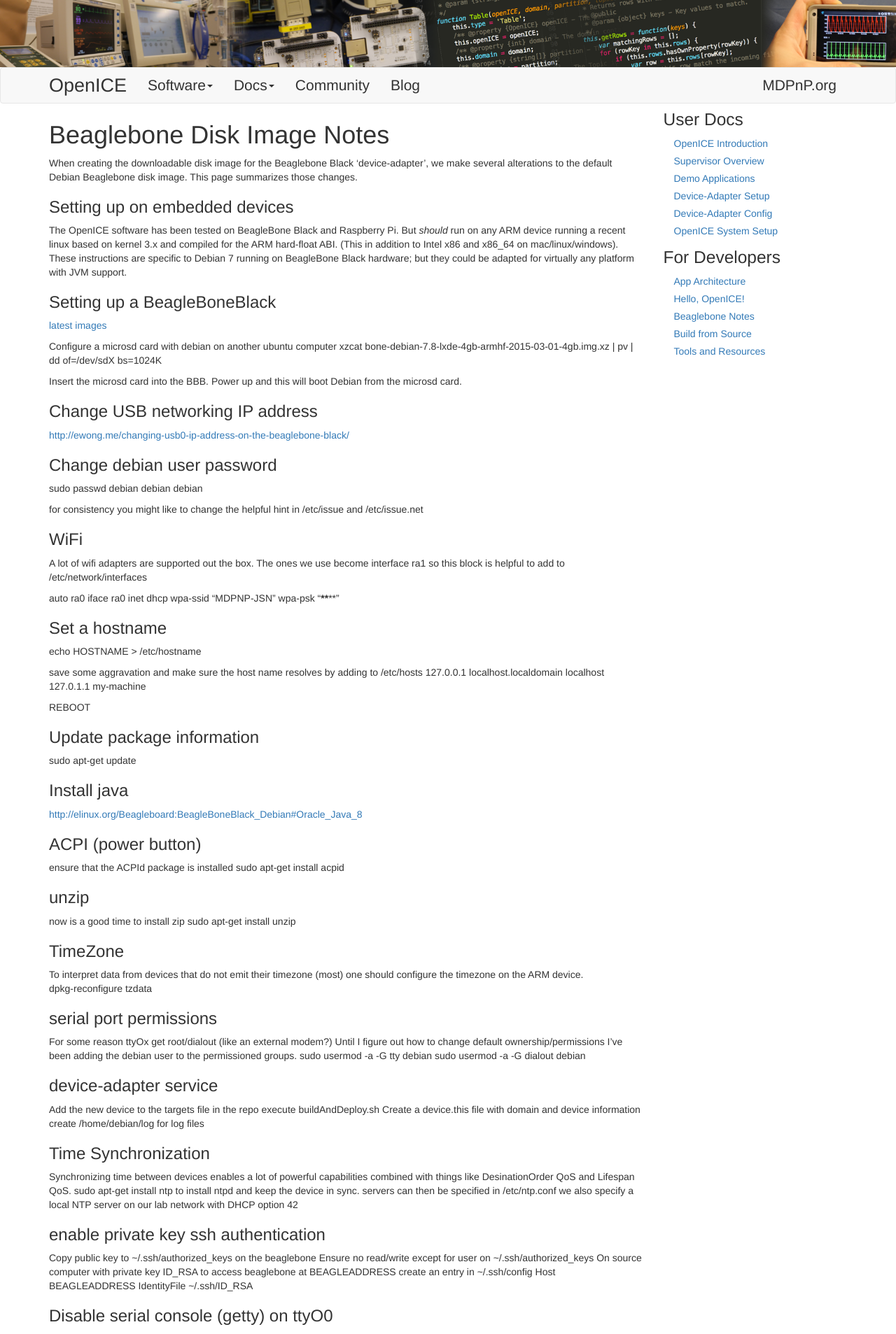
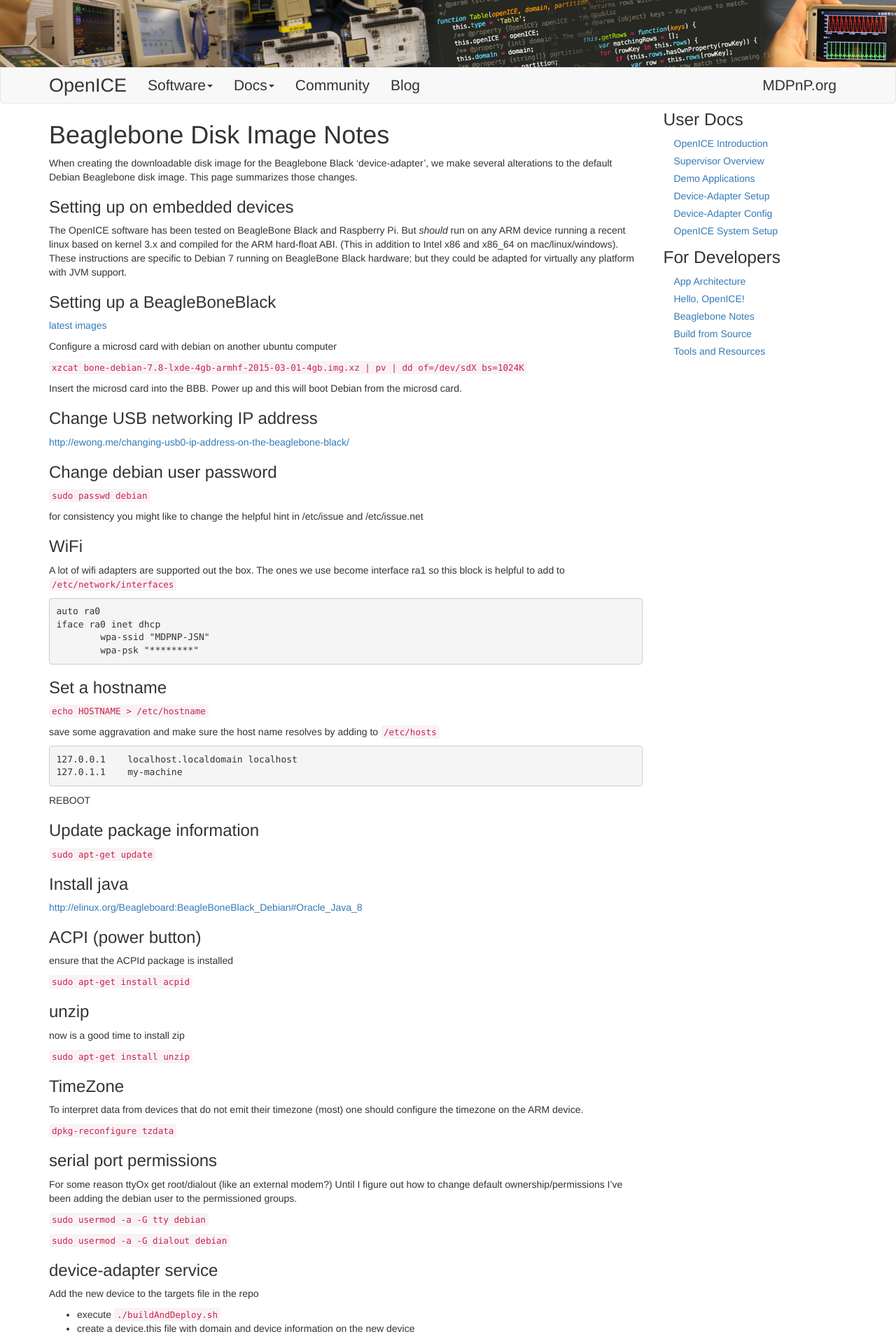
Before and after one commit to jeffplourde/openice, a Jekyll site: the page built from _devdocs/beagle.md, in a window 1280 px wide. Shown: the top 1907 px of the page at 70% size. Built offline with Jekyll 4.4.1, drawn with Linux system fonts in a browser that asks for light colours; nearby versions of some CDN libraries; library files that are not in the unit come from our copies; some of the changed text lies outside the part shown.

Commit message:
tweaks to content, css and html as inspired by Diego. thanks Diego! added intro to vitals app. added formatting to beaglebone notes. changed formatting of blog list. changed software navbar list.

```diff
--- a/_devdocs/beagle.md
+++ b/_devdocs/beagle.md
@@ -15,7 +15,8 @@ The OpenICE software has been tested on BeagleBone Black and Raspberry Pi.  But
 [latest images](http://beagleboard.org/latest-images)
 
 Configure a microsd card with debian on another ubuntu computer
-xzcat bone-debian-7.8-lxde-4gb-armhf-2015-03-01-4gb.img.xz | pv | dd of=/dev/sdX bs=1024K
+
+`xzcat bone-debian-7.8-lxde-4gb-armhf-2015-03-01-4gb.img.xz | pv | dd of=/dev/sdX bs=1024K`
 
 Insert the microsd card into the BBB. Power up and this will boot Debian from the microsd card.
 
@@ -25,9 +26,7 @@ Insert the microsd card into the BBB. Power up and this will boot Debian from th
 
 ###Change debian user password
 
-sudo passwd debian
-debian
-debian
+`sudo passwd debian`
 
 for consistency you might like to change the helpful hint in /etc/issue and /etc/issue.net
 
@@ -35,26 +34,27 @@ for consistency you might like to change the helpful hint in /etc/issue and /etc
 
 A lot of wifi adapters are supported out the box.  The ones we use become interface ra1
 so this block is helpful to add to
-/etc/network/interfaces
+`/etc/network/interfaces`
 
-auto ra0
-iface ra0 inet dhcp
-        wpa-ssid "MDPNP-JSN"
-        wpa-psk "********"
+	auto ra0
+	iface ra0 inet dhcp
+	        wpa-ssid "MDPNP-JSN"
+	        wpa-psk "********"
 
 ###Set a hostname
 
-echo HOSTNAME > /etc/hostname
+`echo HOSTNAME > /etc/hostname`
 
-save some aggravation and make sure the host name resolves by adding to /etc/hosts
- 127.0.0.1    localhost.localdomain localhost
- 127.0.1.1    my-machine
+save some aggravation and make sure the host name resolves by adding to `/etc/hosts`
+
+	127.0.0.1    localhost.localdomain localhost
+	127.0.1.1    my-machine
 
 REBOOT
 
 ###Update package information
 
-sudo apt-get update
+`sudo apt-get update`
 
 ###Install java
 
@@ -63,65 +63,79 @@ sudo apt-get update
 ###ACPI (power button)
 
 ensure that the ACPId package is installed
-sudo apt-get install acpid
+
+`sudo apt-get install acpid`
 
 ###unzip
 
 now is a good time to install zip
-sudo apt-get install unzip
+
+`sudo apt-get install unzip`
 
 ###TimeZone
 
 To interpret data from devices that do not emit their timezone (most) one should configure the timezone on the ARM device.
-dpkg-reconfigure tzdata
+
+`dpkg-reconfigure tzdata`
 
 ###serial port permissions
 
 For some reason ttyOx get root/dialout (like an external modem?) Until I figure out how to change default ownership/permissions I've been adding the debian user to the permissioned groups.
-sudo usermod -a -G tty debian
-sudo usermod -a -G dialout debian
+
+`sudo usermod -a -G tty debian`
+
+`sudo usermod -a -G dialout debian`
 
 ###device-adapter service
 
 Add the new device to the targets file in the repo
-execute buildAndDeploy.sh
-Create a device.this file with domain and device information
-create /home/debian/log for log files
+
+- execute `./buildAndDeploy.sh`
+- create a device.this file with domain and device information on the new device
+- create /home/debian/log for log files
 
 ###Time Synchronization
 
 Synchronizing time between devices enables a lot of powerful capabilities combined with things like DesinationOrder QoS and Lifespan QoS.
-sudo apt-get install ntp
-to install ntpd and keep the device in sync.  servers can then be specified in /etc/ntp.conf
+
+`sudo apt-get install ntp` to install ntpd and keep the device in sync.  servers can then be specified in /etc/ntp.conf
+
 we also specify a local NTP server on our lab network with DHCP option 42
 
 ###enable private key ssh authentication
 
-Copy public key to ~/.ssh/authorized_keys on the beaglebone
-Ensure no read/write except for user on ~/.ssh/authorized_keys
-On source computer with private key ID_RSA to access beaglebone at BEAGLEADDRESS create an entry in ~/.ssh/config
-Host BEAGLEADDRESS
-    IdentityFile ~/.ssh/ID_RSA
+Copy public key to `~/.ssh/authorized_keys` on the beaglebone
+
+Ensure no read/write except for user on `~/.ssh/authorized_keys`
+
+On source computer with private key ID_RSA to access beaglebone at BEAGLEADDRESS create an entry in `~/.ssh/config`
+
+	Host BEAGLEADDRESS
+	    IdentityFile ~/.ssh/ID_RSA
 
 ###Disable serial console (getty) on ttyO0
 
-Comment out this line in /etc/inittab
-T0:23:respawn:/sbin/getty -L ttyO0 115200 vt102
+Comment out this line in `/etc/inittab`
 
-Comment out this line in /boot/SOC.sh
-serial_tty=ttyO0
+	T0:23:respawn:/sbin/getty -L ttyO0 115200 vt102
+
+Comment out this line in `/boot/SOC.sh`
+
+	serial_tty=ttyO0
 
 Ok those were great but this actually does it because it's launched by systemd
-sudo systemctl stop serial-getty@ttyO0.service
-sudo systemctl mask serial-getty@ttyO0.service
+
+`sudo systemctl stop serial-getty@ttyO0.service`
+
+`sudo systemctl mask serial-getty@ttyO0.service`
 
 ###Startech USB31000SPTW support
 
-Download the driver for AX88179
-<http://www.asix.com.tw/download.php?sub=downloadsearch&PSNoID=112>
+Download the driver for [AX88179](http://www.asix.com.tw/download.php?sub=downloadsearch&PSNoID=112)
 
 Install headers for most recent kernel
-sudo apt-get install linux-headers-3.8.13-bone71
+
+`sudo apt-get install linux-headers-3.8.13-bone71`
 
 Extract driver, make, make install
 
@@ -146,19 +160,26 @@ beagleboard.org getting started
 ###cpu governor
 
 Under heavy load (stress testing) I've observed hangups due to CPU throttling.  Enabling the 'performance' governor profile helps mitigate the problem.
-sudo apt-get install cpufrequtils
-sudo cpufreq-set -g performance
+
+`sudo apt-get install cpufrequtils`
+
+`sudo cpufreq-set -g performance`
 
 That's not a permanent change.  One way to ensure sysfs gets updated every time:
-sudo apt-get install sysfsutils
-sudo vi /etc/sysfs.conf
-Add a line at the end "devices/system/cpu/cpu0/cpufreq/scaling_governor = performance"
+
+`sudo apt-get install sysfsutils`
+
+Add a line at the end `sudo vi /etc/sysfs.conf`
+
+	devices/system/cpu/cpu0/cpufreq/scaling_governor = performance
+
 move the ondemand script
-sudo mv /etc/init.d/ondemand /etc/init.d/ondemand.bak
+
+`sudo mv /etc/init.d/ondemand /etc/init.d/ondemand.bak`
 
 ###wifi
 
-The latest 12.04.3 build from armhf.com supports the realtek rtl8192cu chipset "out of the box".  we've had success using such adapters with beaglebone black via usb. Ensure the adapter is connected at power-on.  Uncomment relevant wlan0 lines in /etc/network/interfaces.  Execute sudo ifup wlan0 and wait a loong time.  Eventually the adapter will come up!
+The latest 12.04.3 build from armhf.com supports the realtek rtl8192cu chipset "out of the box".  we've had success using such adapters with beaglebone black via usb. Ensure the adapter is connected at power-on.  Uncomment relevant wlan0 lines in `/etc/network/`interfaces.  Execute `sudo ifup wlan0` and wait a loong time.  Eventually the adapter will come up!
 
 ###Empirical power draw
 
@@ -188,7 +209,9 @@ This is a super useful little image that will copy MMC to an sdcard and then can
 ###enable sudo without entering password
 
 <http://jeromejaglale.com/doc/unix/ubuntu_sudo_without_password>
+
 sudo visudo
 
 Add this line at the end (change “jerome” to your username):
-jerome ALL=(ALL) NOPASSWD: ALL
+
+	jerome ALL=(ALL) NOPASSWD: ALL
--- a/_includes/navbar.html
+++ b/_includes/navbar.html
@@ -13,8 +13,10 @@
         <li class="dropdown">
           <a href="#" class="dropdown-toggle" data-toggle="dropdown">Software<strong class="caret"></strong></a>
           <ul id="navbar-software" class="dropdown-menu">
+            <li><a href="https://github.com/mdpnp/mdpnp/releases/latest" target="_blank">Download OpenICE</a></li>
+            <li role="separator" class="divider"></li>
             <li><a href="{{site.url}}/demo.html">Web Monitor Demo</a></li>
-            <li><a href="{{site.url}}/vitals.html">Visualization Demo</a></li>
+            <li><a href="{{site.url}}/vitals.html">Visualization App</a></li>
             <li><a href="{{site.url}}/diagnostics.html">System Diagnostics</a></li>
           </ul>
         </li>
--- a/blog/index.html
+++ b/blog/index.html
@@ -31,13 +31,13 @@ layout: blog
         {% if paginator.previous_page %}
           <li ><a href="{{ paginator.previous_page_path }}">&larr; Previous</a></li>
         {% else %}
-          <li class="disabled"><a href="#">&larr; Previous</a></li>
+          <li><span class="blog-paginator__button--disabled">&larr; Previous</span></li>
         {% endif %}
 
         {% if paginator.next_page %}
           <li><a href="{{ paginator.next_page_path }}">Next &rarr;</a></li>
         {% else %}
-          <li class="disabled"><a href="#">Next &rarr;</a></li>
+          <li><span class="blog-paginator__button--disabled">Next &rarr;</span></li>
         {% endif %}
 
       </ul>
@@ -50,7 +50,7 @@ layout: blog
   </div>
 
 
-  <div class="col-md-3 hidden-xs blognav">
+  <div class="col-md-3 hidden-xs hidden-sm blognav">
     <div id="blognav-affix">
       <h5 class="blognav-title">Previous Posts</h5>
       <ul class="list-unstyled">
--- a/css/custom-style.css
+++ b/css/custom-style.css
@@ -238,7 +238,7 @@ body {
   padding: 10px;
 }
 .splash-screen__link-icons a:hover {
-  color: #AAA;
+  color: #3071a9;
 }
 .splash-screen__link-demo {
   margin-top: 12px;
```
Also changed, not shown: css/blog.css (+21 -0 lines), vitals.html (+8 -0 lines).
